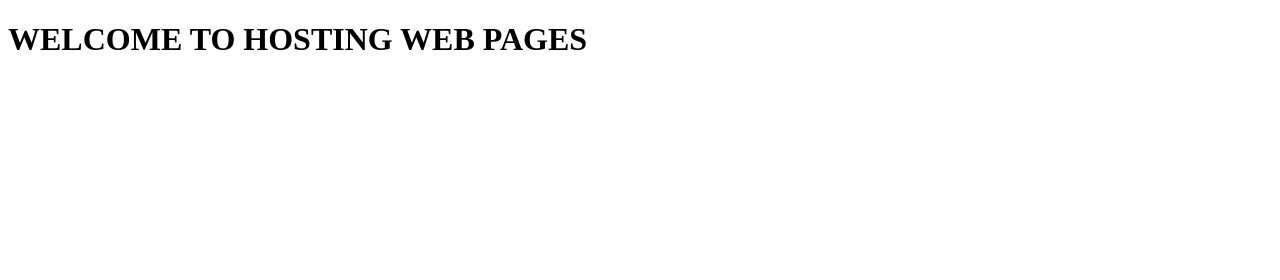
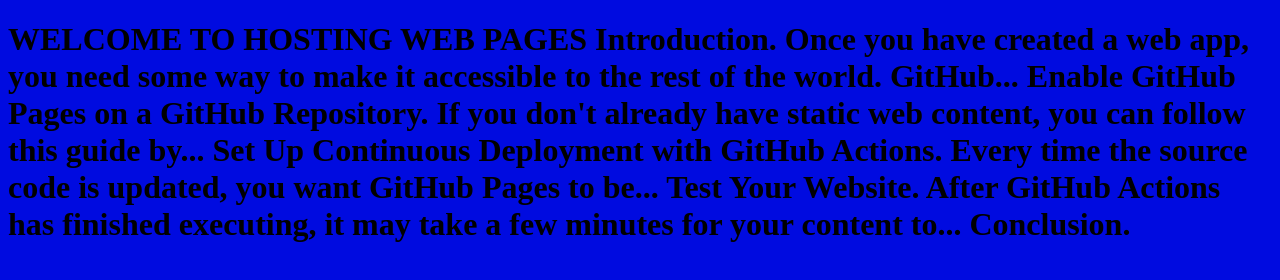
Before and after one commit to 12d6/index, a plain HTML site: page index.html in a window 1280 px wide. Drawn offline with Linux system fonts and the light colour scheme.

Commit message:
hosting pages

```diff
--- a/index.html
+++ b/index.html
@@ -6,9 +6,14 @@
     <meta name="viewport" content="width=device-width, initial-scale=1.0">
     <title>Hosting </title>
 </head>
-<body>
+<body bgcolor="light blue">
     <h1>
         WELCOME TO HOSTING WEB PAGES
+        Introduction. Once you have created a web app, you need some way to make it accessible to the rest of the world. GitHub...
+Enable GitHub Pages on a GitHub Repository. If you don't already have static web content, you can follow this guide by...
+Set Up Continuous Deployment with GitHub Actions. Every time the source code is updated, you want GitHub Pages to be...
+Test Your Website. After GitHub Actions has finished executing, it may take a few minutes for your content to...
+Conclusion.
     </h1>
 </body>
 </html>
```
